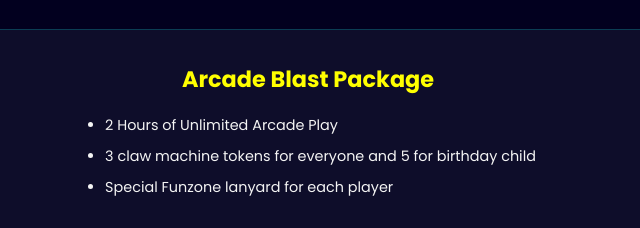
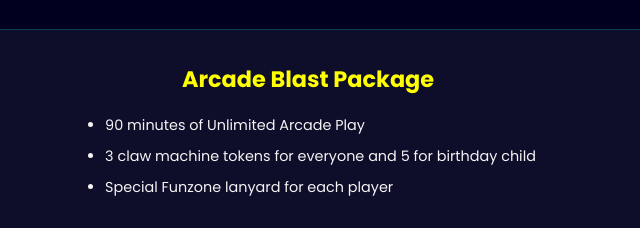
Before and after one commit to tienhotze/funzone, a plain HTML site: page index.html in a window 1280 px wide. Shown: the part 1313-1541 px from the top of the page, 332-972 px from the left. Drawn offline with Linux system fonts and the light colour scheme.

Commit message:
Update index.html party time changed

```diff
--- a/index.html
+++ b/index.html
@@ -95,7 +95,7 @@
                 <div class="package">
                     <h4>Arcade Blast Package</h4>
                     <ul>
-                        <li>2 Hours of Unlimited Arcade Play</li>
+                        <li>90 minutes of Unlimited Arcade Play</li>
                         <li>3 claw machine tokens for everyone and 5 for birthday child</li>
                         <li>Special Funzone lanyard for each player</li>
                     </ul>
```
